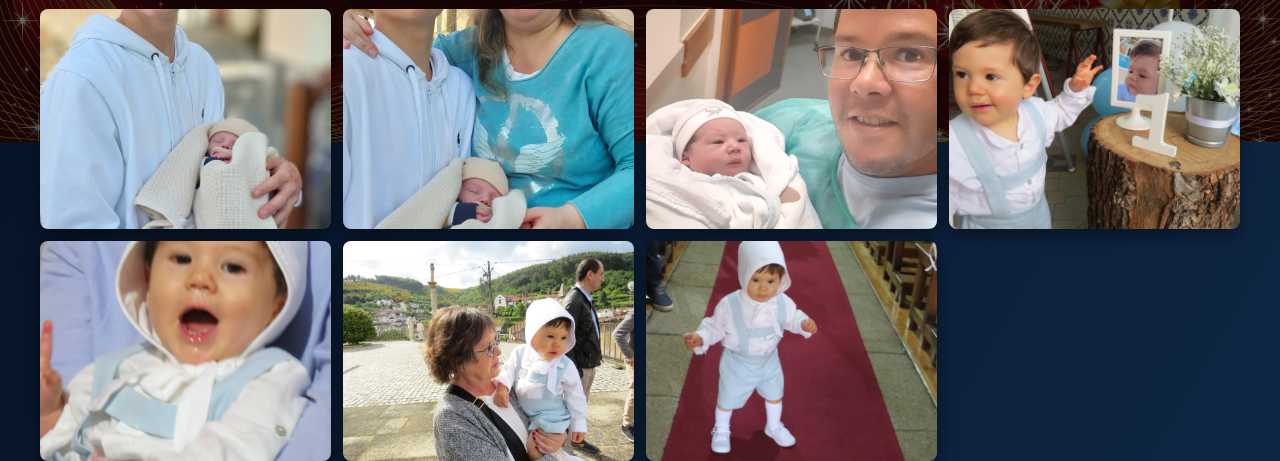
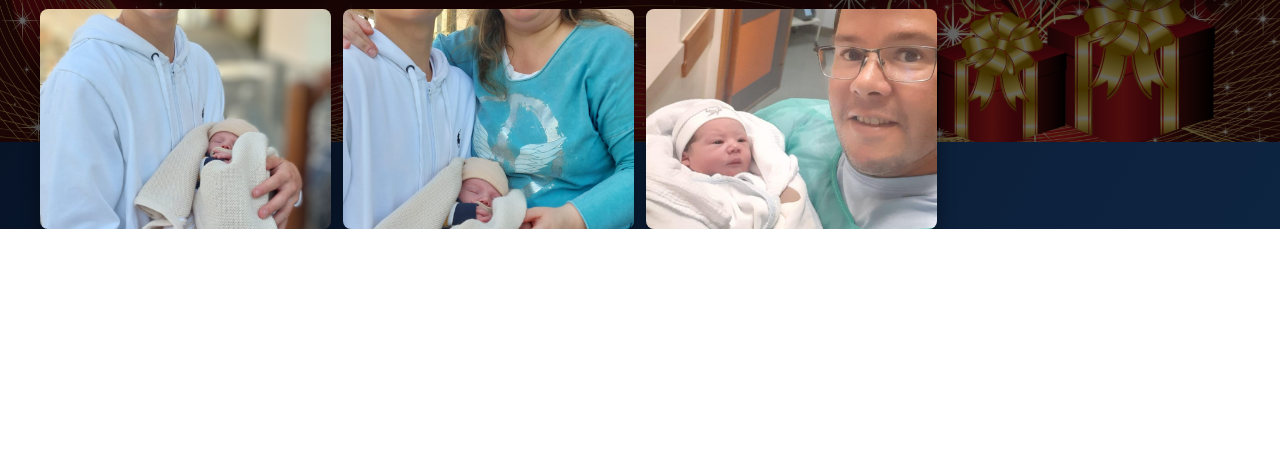
Before and after one commit to richibatista/simao, a plain HTML site: page index.html in a window 1280 px wide. Shown: the part 658-1119 px from the top of the page. After the commit the page ends 887 px from the top, so only its background shows below. Drawn offline with Linux system fonts and the light colour scheme.

Commit message:
Update index.html

```diff
--- a/index.html
+++ b/index.html
@@ -185,11 +185,6 @@
       <button data-index="8" aria-label="Abrir Foto 9"><img src="Simao9.jpg" alt="Foto 9" loading="lazy"></button>
       <button data-index="9" aria-label="Abrir Foto 10"><img src="Simao10.jpg" alt="Foto 10" loading="lazy"></button>
       <button data-index="10" aria-label="Abrir Foto 11"><img src="Simao11.jpg" alt="Foto 11" loading="lazy"></button>
-      <button data-index="11" aria-label="Abrir Foto 12"><img src="Simao12.jpg" alt="Foto 12" loading="lazy"></button>
-      <button data-index="12" aria-label="Abrir Foto 13"><img src="Simao13.jpg" alt="Foto 13" loading="lazy"></button>
-      <button data-index="13" aria-label="Abrir Foto 14"><img src="Simao14.jpg" alt="Foto 14" loading="lazy"></button>
-      <button data-index="14" aria-label="Abrir Foto 15"><img src="Simao15.jpg" alt="Foto 15" loading="lazy"></button>
-
     </div>
   </div>
 
```
